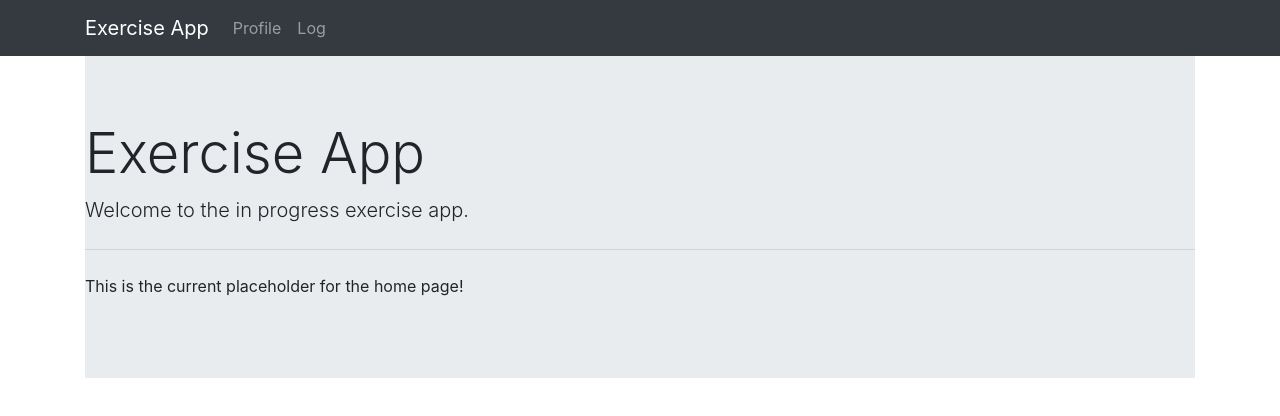
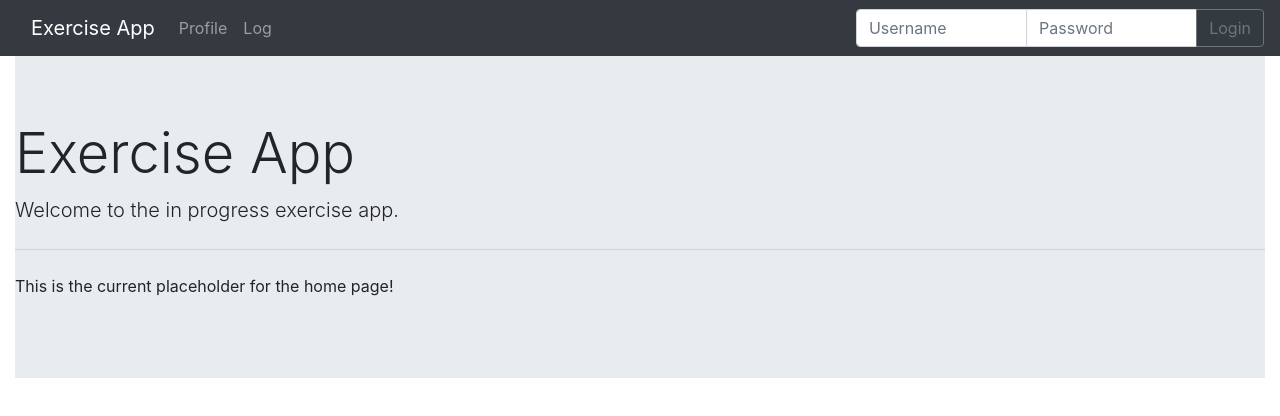
Before and after one commit to Dean-Corn/Exercise, an Angular app: page /home in a window 1280 px wide. Shown: the top 416 px of the page. Built offline with nearby package versions, Linux system fonts and the light colour scheme.

Commit message:
Login Placeholder

```diff
--- a/src/app/app.component.html
+++ b/src/app/app.component.html
@@ -1,4 +1,4 @@
 <app-nav></app-nav>
-<div class="container">
+<div class="container-fluid">
     <router-outlet> </router-outlet>
 </div>
--- a/src/app/nav/nav.component.html
+++ b/src/app/nav/nav.component.html
@@ -15,4 +15,13 @@
           </ul>
           </div>
       </div>
+      <form class="form-inline">
+            <div class="input-group">
+                <input type="text" class="form-control" placeholder="Username" aria-label="Username">
+                <input type="text" class="form-control" placeholder="Password" aria-label="Password">
+                <div class="input-group-append">
+                        <button class="btn btn-outline-secondary" type="button">Login</button>
+                </div>
+            </div>
+        </form>
 </nav>
```
